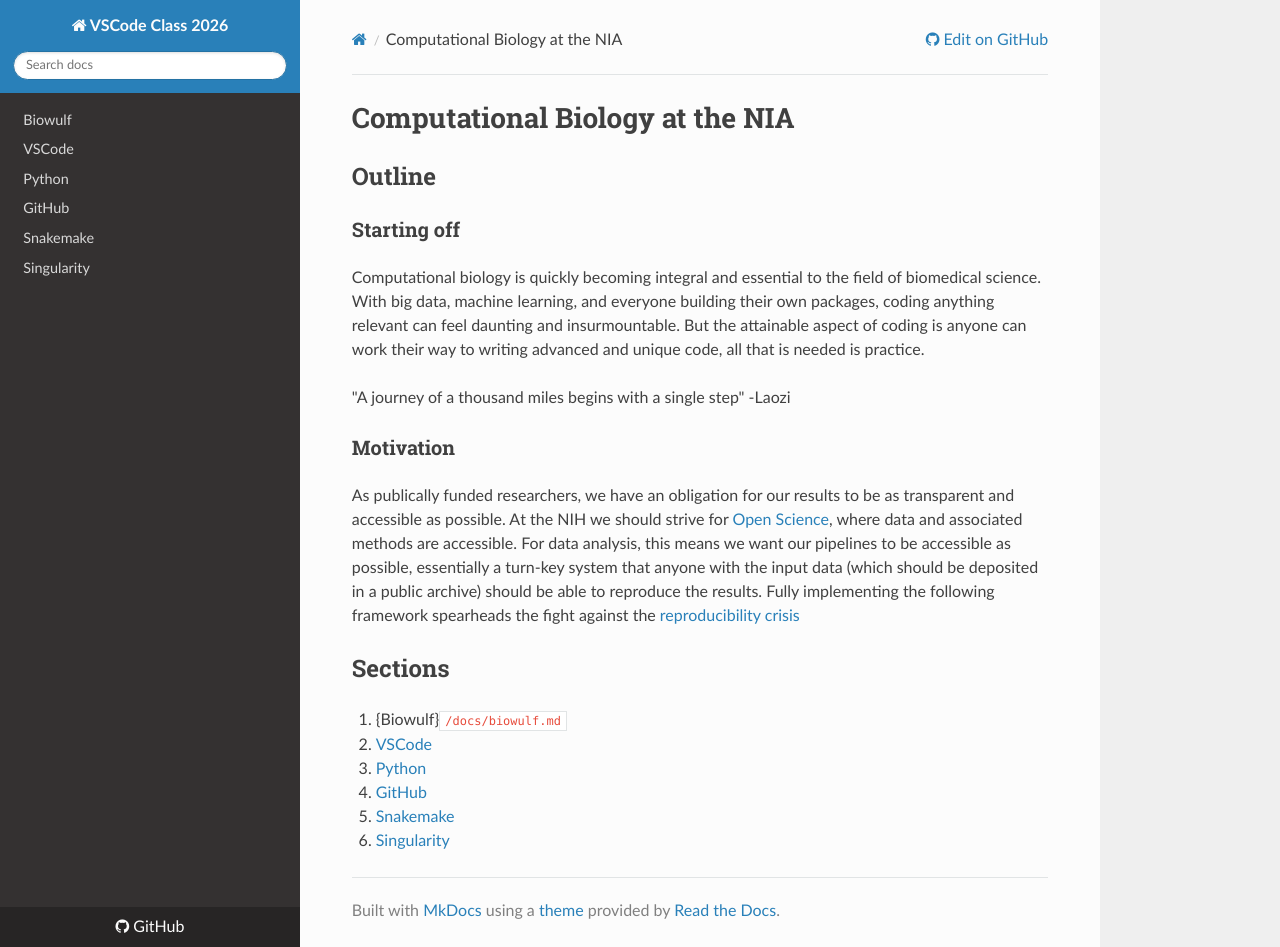
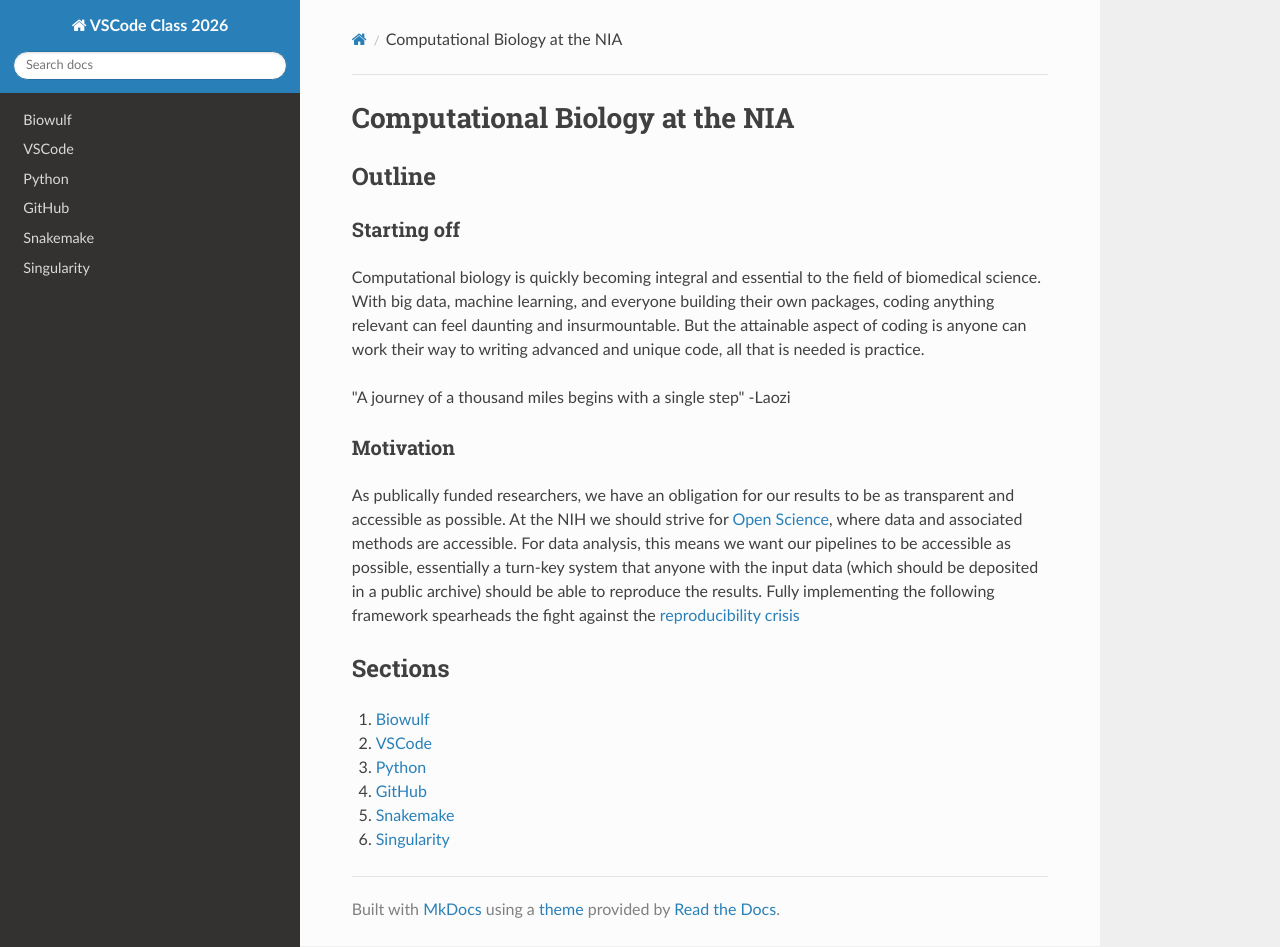
Before and after one commit to adamcatching/VSCode_class_2026, an MkDocs documentation site: the page built from docs/index.md, in a window 1280 px wide and 947 px high. Built offline with MkDocs 1.6.1, drawn with Linux system fonts in a browser that asks for light colours; nearby versions of some CDN libraries.

Commit message:
Remove repo url

```diff
--- a/docs/index.md
+++ b/docs/index.md
@@ -16,9 +16,9 @@ As publically funded researchers, we have an obligation for our results to be as
 
 ## Sections
 
-1. {Biowulf}`/docs/biowulf.md`
-2. [VSCode](docs/vscode.md)
-3. [Python](docs/python.md)
-4. [GitHub](docs/github.md)
-5. [Snakemake](docs/snakemake.md)
-6. [Singularity](docs/singularity.md)
+1. [Biowulf](biowulf.md)
+2. [VSCode](vscode.md)
+3. [Python](python.md)
+4. [GitHub](github.md)
+5. [Snakemake](snakemake.md)
+6. [Singularity](singularity.md)
--- a/mkdocs.yml
+++ b/mkdocs.yml
@@ -1,16 +1,14 @@
 site_name: VSCode Class 2026
 site_author: Adam Catching
-
-repo_url: https://github.com/adamcatching/VSCode_class_2026
 
 theme:
   name: readthedocs
   features:
     - navigation.indexes
 nav:
-  - Biowulf: /docs/biowulf.md
-  - VSCode: /docs/vscode.md
-  - Python: /docs/python.md
-  - GitHub: /docs/github.md
-  - Snakemake: /docs/snakemake.md
-  - Singularity: /docs/singularity.md
+  - Biowulf: biowulf.md
+  - VSCode: vscode.md
+  - Python: python.md
+  - GitHub: github.md
+  - Snakemake: snakemake.md
+  - Singularity: singularity.md
```
